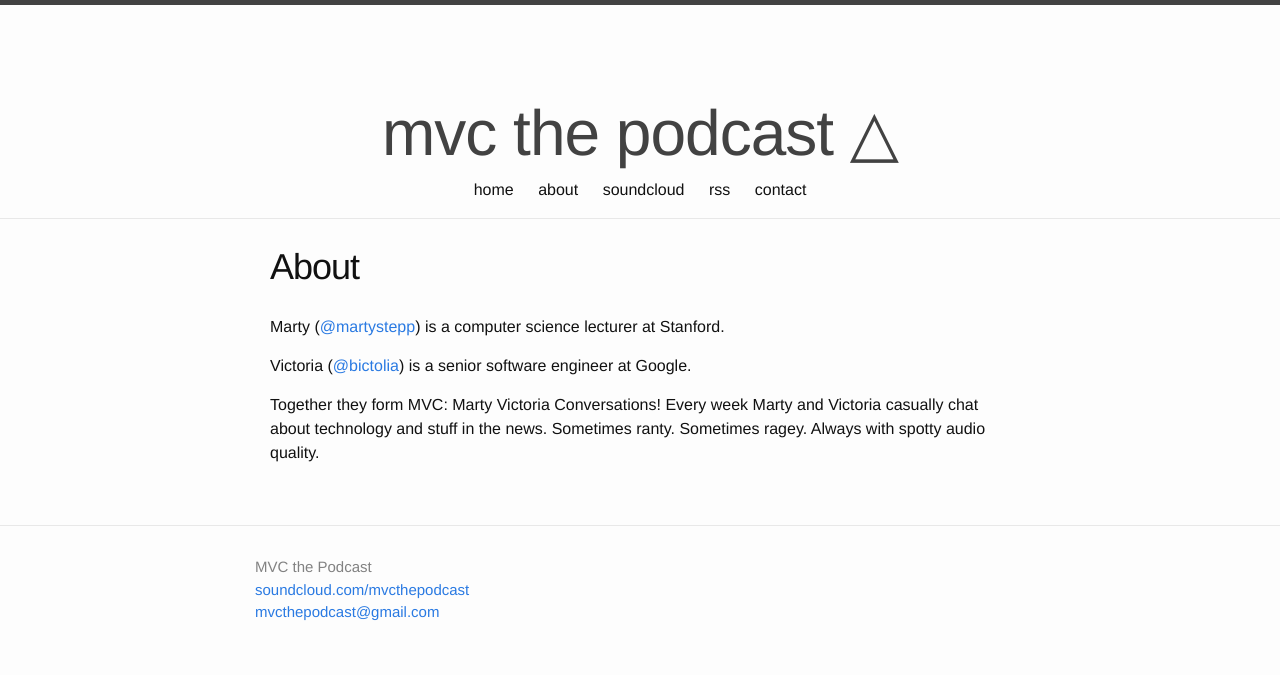
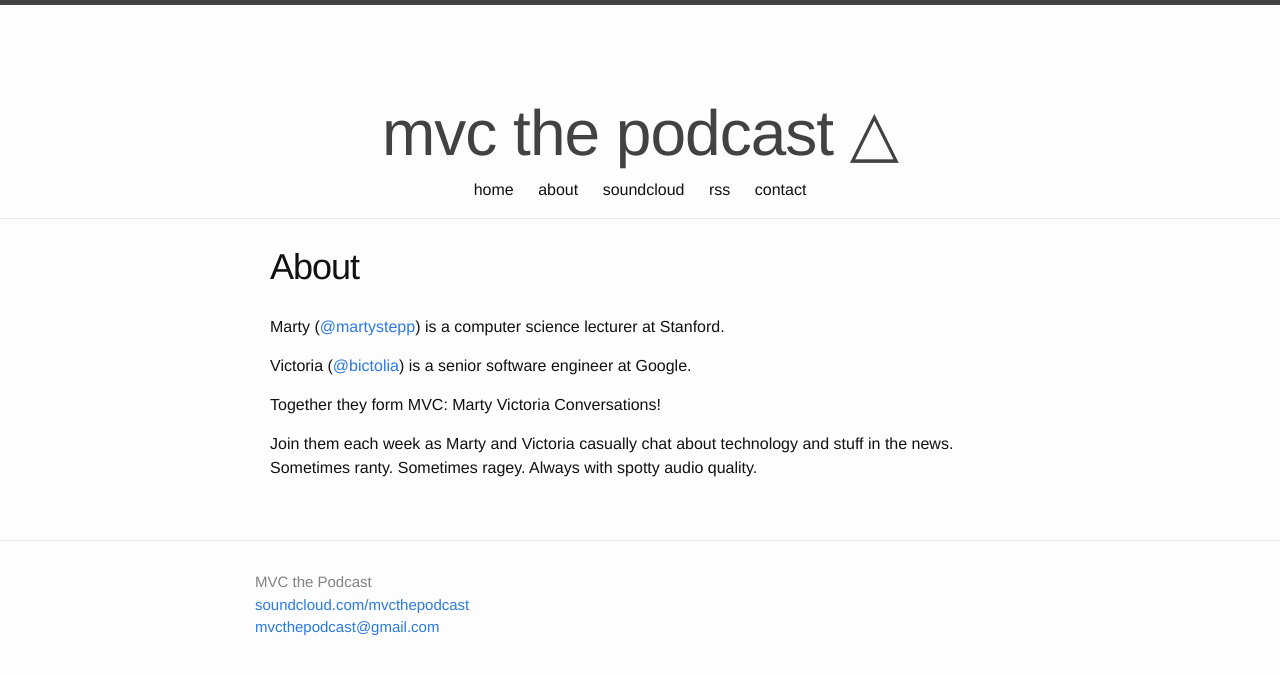
Before and after one commit to mvc-the-podcast/mvc-the-podcast.github.io, a Jekyll site: the page built from about.md, in a window 1280 px wide. Shown: the top 675 px of the page. Built offline with Jekyll 4.4.1, drawn with Linux system fonts in a browser that asks for light colours.

Commit message:
Update about.md

```diff
--- a/about.md
+++ b/about.md
@@ -8,4 +8,6 @@ Marty ([@martystepp](http://twitter.com/martystepp)) is a computer science lectu
 
 Victoria ([@bictolia](http://twitter.com/bictolia)) is a senior software engineer at Google.
 
-Together they form MVC: Marty Victoria Conversations! Every week Marty and Victoria casually chat about technology and stuff in the news. Sometimes ranty. Sometimes ragey. Always with spotty audio quality.
+Together they form MVC: Marty Victoria Conversations!
+
+Join them each week as Marty and Victoria casually chat about technology and stuff in the news. Sometimes ranty. Sometimes ragey. Always with spotty audio quality.
```
